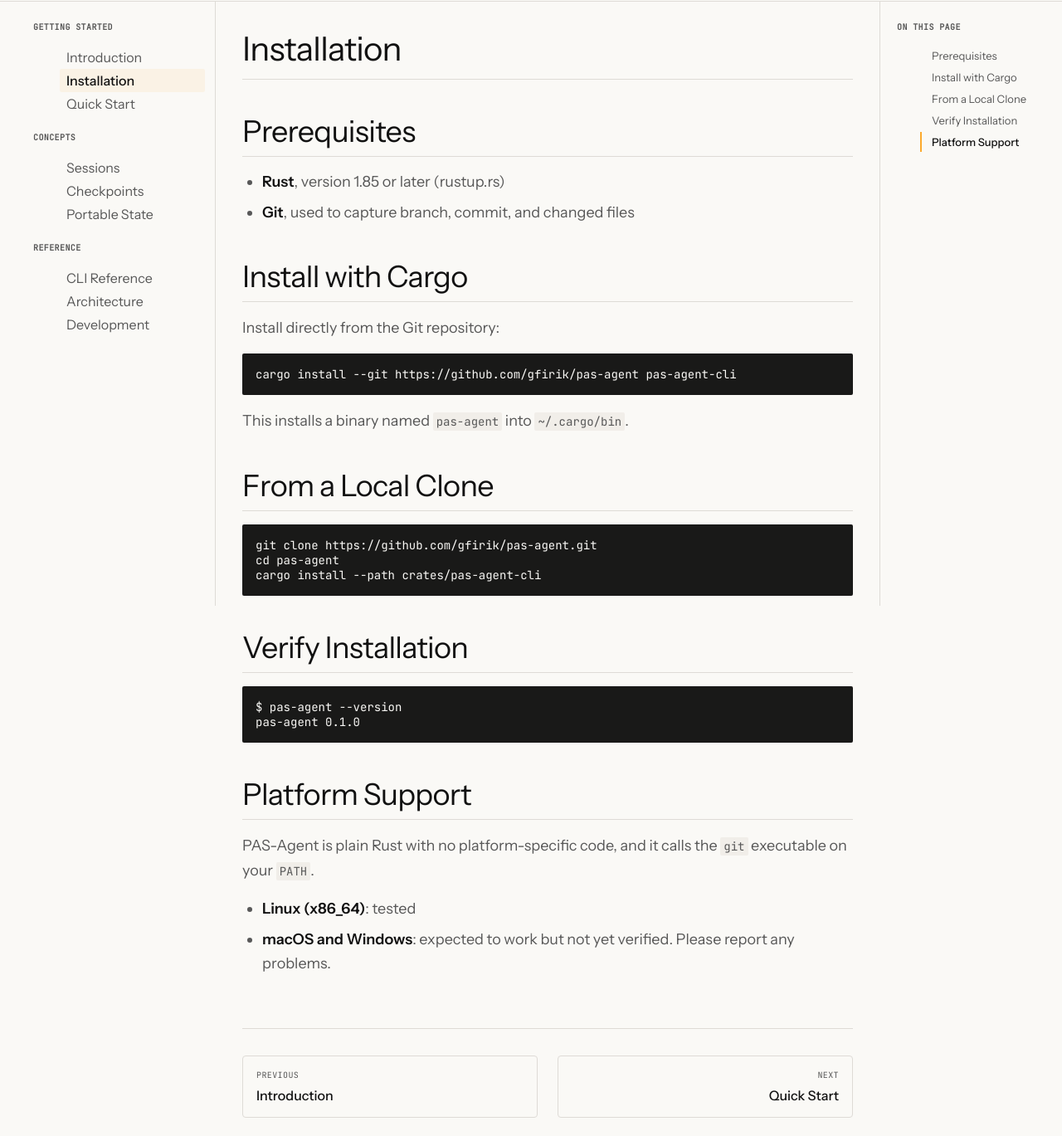
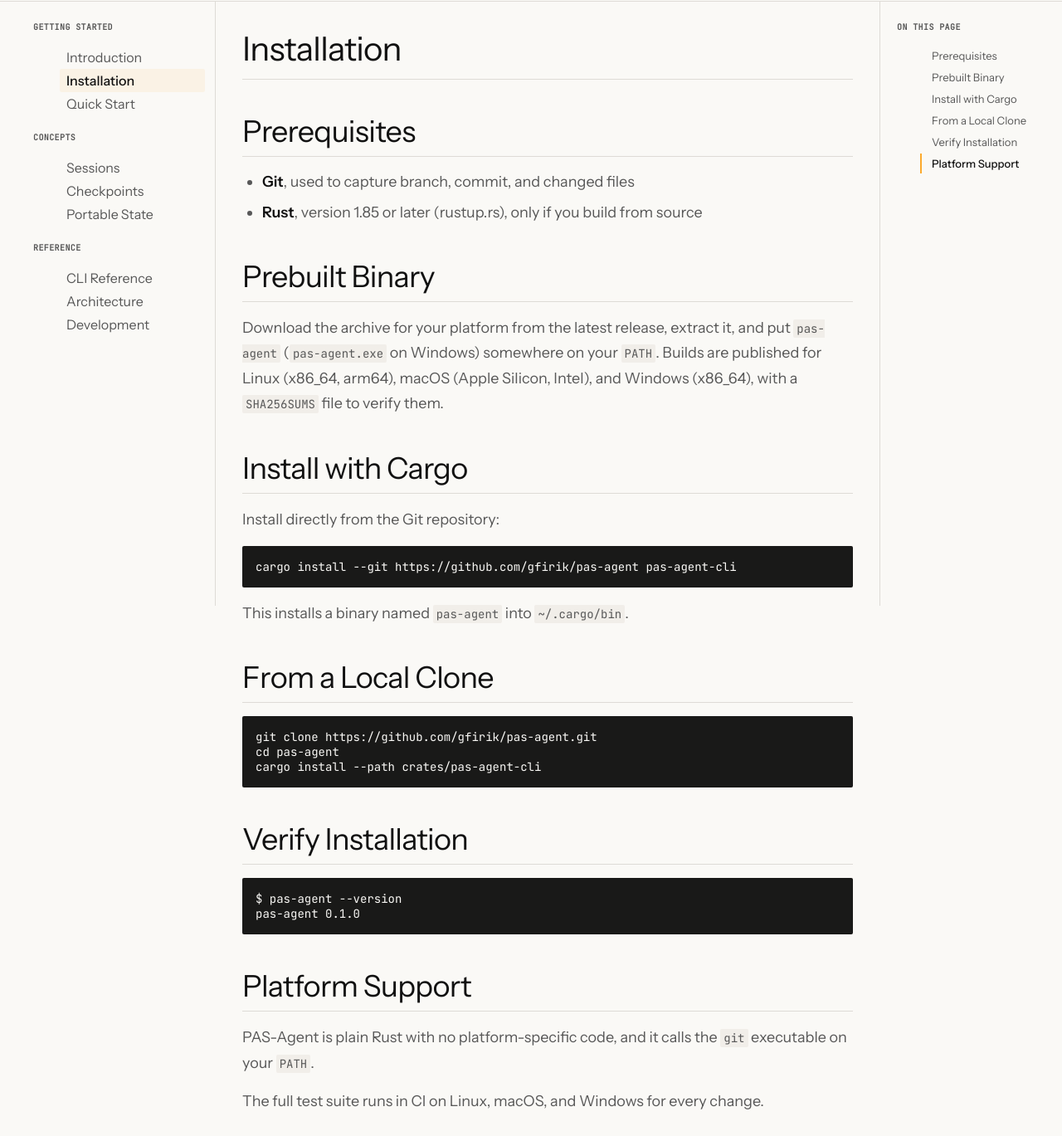
Before and after one commit to gfirik/pas-agent, an Astro site in the folder website/: page /pas-agent/docs/installation in a window 1280 px wide. Shown: the part 71-1440 px from the top of the page at 83% size. Built offline with nearby package versions, Linux system fonts and the light colour scheme; Astro itself is replaced by a stand-in of ours.

Commit message:
Document prebuilt binaries and verified platforms; sharpen README
- CI passes on Linux, macOS and Windows, so drop the 'not yet verified' notes
- Installation docs and FAQ cover the release binaries
- README roadmap as a checklist; exclude assets/ from language stats

```diff
--- a/website/src/pages/docs/installation.astro
+++ b/website/src/pages/docs/installation.astro
@@ -6,9 +6,18 @@ import DocsLayout from '../../layouts/DocsLayout.astro';
 
   <h2>Prerequisites</h2>
   <ul>
-    <li><strong>Rust</strong>, version 1.85 or later (<a href="https://rustup.rs" target="_blank" rel="noopener">rustup.rs</a>)</li>
     <li><strong>Git</strong>, used to capture branch, commit, and changed files</li>
+    <li><strong>Rust</strong>, version 1.85 or later (<a href="https://rustup.rs" target="_blank" rel="noopener">rustup.rs</a>), only if you build from source</li>
   </ul>
+
+  <h2>Prebuilt Binary</h2>
+  <p>
+    Download the archive for your platform from the
+    <a href="https://github.com/gfirik/pas-agent/releases/latest" target="_blank" rel="noopener">latest release</a>,
+    extract it, and put <code>pas-agent</code> (<code>pas-agent.exe</code> on Windows) somewhere on
+    your <code>PATH</code>. Builds are published for Linux (x86_64, arm64), macOS (Apple Silicon, Intel),
+    and Windows (x86_64), with a <code>SHA256SUMS</code> file to verify them.
+  </p>
 
   <h2>Install with Cargo</h2>
   <p>Install directly from the Git repository:</p>
@@ -29,8 +38,7 @@ pas-agent 0.1.0</code></pre>
     PAS-Agent is plain Rust with no platform-specific code, and it calls the
     <code>git</code> executable on your <code>PATH</code>.
   </p>
-  <ul>
-    <li><strong>Linux (x86_64)</strong>: tested</li>
-    <li><strong>macOS and Windows</strong>: expected to work but not yet verified. Please report any problems.</li>
-  </ul>
+  <p>
+    The full test suite runs in CI on Linux, macOS, and Windows for every change.
+  </p>
 </DocsLayout>
```
Also changed, not shown: website/src/pages/index.astro (+4 -3 lines), README.md, 1 other file.
